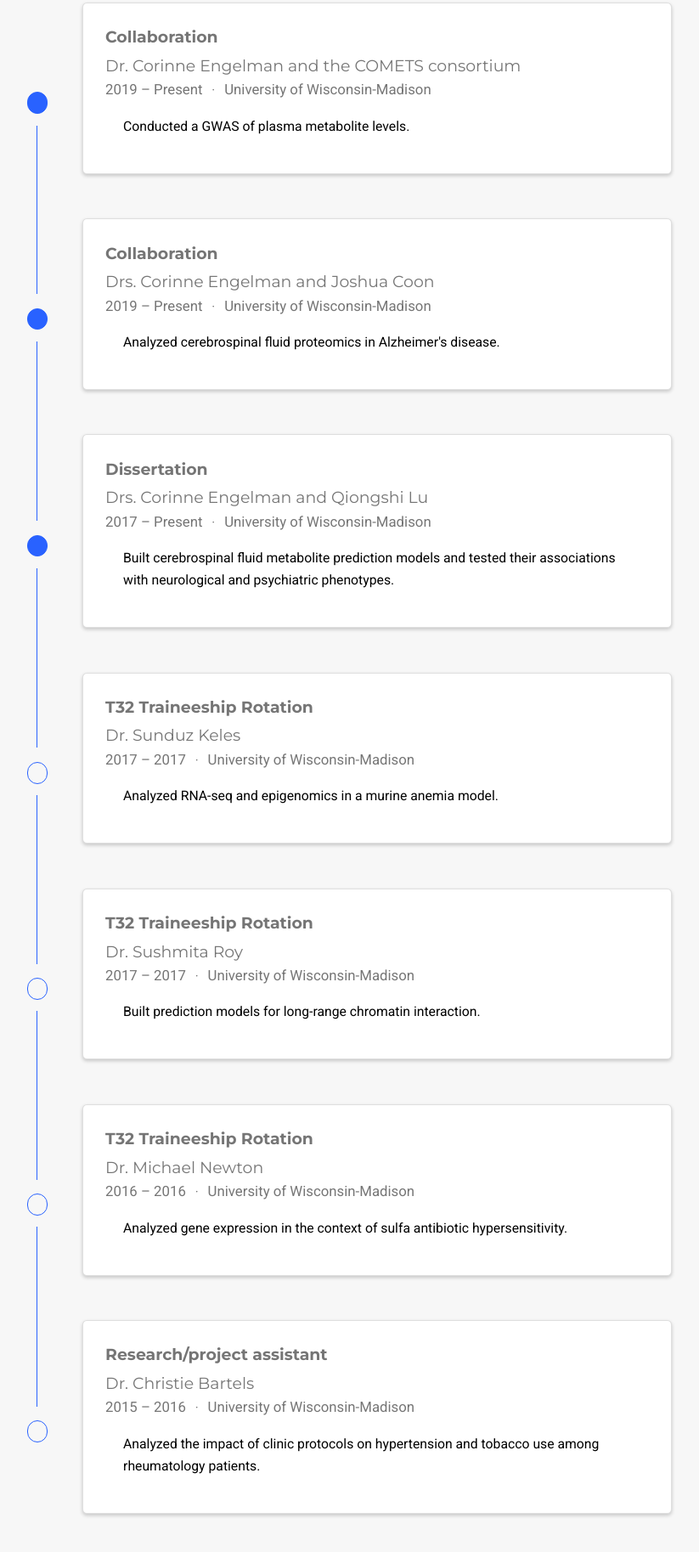
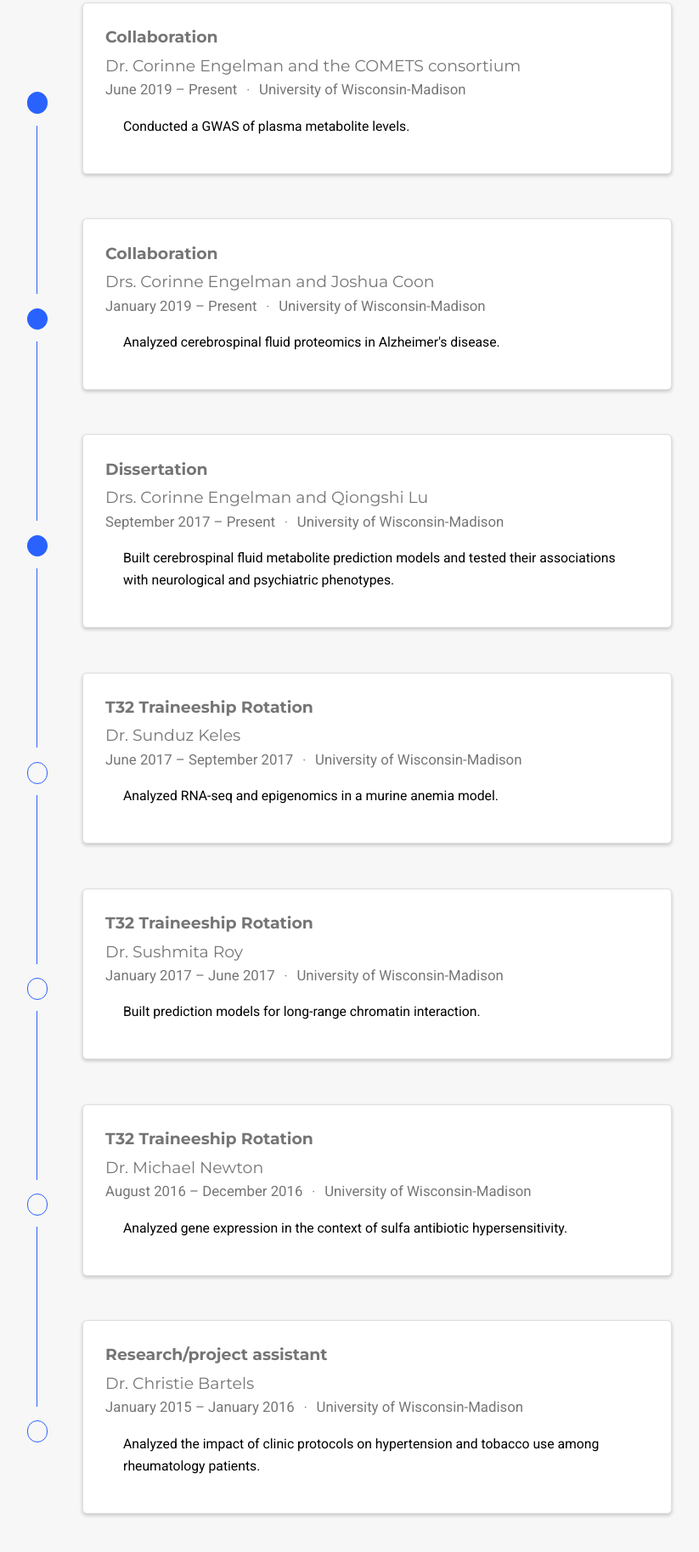
Before and after one commit to dpanyard/dpanyard.github.io, a plain HTML site: page index.html in a window 1280 px wide. Shown: the part 908-2735 px from the top of the page at 85% size, without its empty margins (434-1257 px from the left). Drawn offline with nearby package versions, Linux system fonts and the light colour scheme; some packages are replaced by stand-ins of ours; some icons are missing.

Commit message:
Added mentee info to CV, added ORC ID link.

```diff
--- a/index.html
+++ b/index.html
@@ -635,26 +635,41 @@
 
 
 
+        <li>
+          <a href="https://scholar.google.com/citations?user=YWXZAgoAAAAJ&amp;hl=en" target="_blank" rel="noopener">
+            <i class="ai ai-google-scholar big-icon"></i>
+          </a>
+        </li>
+
+
+
+
+
+
+
+
+
+
+        <li>
+          <a href="https://orcid.org/0000-0001-5480-4803" target="_blank" rel="noopener">
+            <i class="ai ai-orcid big-icon"></i>
+          </a>
+        </li>
+
+
+
+
+
+
+
+
+
+
 
 
         <li>
           <a href="https://twitter.com/DanielPanyard" target="_blank" rel="noopener">
             <i class="fab fa-twitter big-icon"></i>
-          </a>
-        </li>
-
-
-
-
-
-
-
-
-
-
-        <li>
-          <a href="https://scholar.google.com/citations?user=YWXZAgoAAAAJ&amp;hl=en" target="_blank" rel="noopener">
-            <i class="ai ai-google-scholar big-icon"></i>
           </a>
         </li>
 
@@ -817,7 +832,7 @@
             <h4 class="card-title exp-title text-muted mt-0 mb-1">Collaboration</h4>
             <h4 class="card-title exp-company text-muted my-0">Dr. Corinne Engelman and the COMETS consortium</h4>
             <div class="text-muted exp-meta">
-              2019 –
+              June 2019 –
 
                 Present
 
@@ -854,7 +869,7 @@
             <h4 class="card-title exp-title text-muted mt-0 mb-1">Collaboration</h4>
             <h4 class="card-title exp-company text-muted my-0">Drs. Corinne Engelman and Joshua Coon</h4>
             <div class="text-muted exp-meta">
-              2019 –
+              January 2019 –
 
                 Present
 
@@ -891,7 +906,7 @@
             <h4 class="card-title exp-title text-muted mt-0 mb-1">Dissertation</h4>
             <h4 class="card-title exp-company text-muted my-0">Drs. Corinne Engelman and Qiongshi Lu</h4>
             <div class="text-muted exp-meta">
-              2017 –
+              September 2017 –
 
                 Present
 
@@ -928,9 +943,9 @@
             <h4 class="card-title exp-title text-muted mt-0 mb-1">T32 Traineeship Rotation</h4>
             <h4 class="card-title exp-company text-muted my-0">Dr. Sunduz Keles</h4>
             <div class="text-muted exp-meta">
-              2017 –
-
-                2017
+              June 2017 –
+
+                September 2017
 
 
                 <span class="middot-divider"></span>
@@ -965,9 +980,9 @@
             <h4 class="card-title exp-title text-muted mt-0 mb-1">T32 Traineeship Rotation</h4>
             <h4 class="card-title exp-company text-muted my-0">Dr. Sushmita Roy</h4>
             <div class="text-muted exp-meta">
-              2017 –
-
-                2017
+              January 2017 –
+
+                June 2017
 
 
                 <span class="middot-divider"></span>
@@ -1002,9 +1017,9 @@
             <h4 class="card-title exp-title text-muted mt-0 mb-1">T32 Traineeship Rotation</h4>
             <h4 class="card-title exp-company text-muted my-0">Dr. Michael Newton</h4>
             <div class="text-muted exp-meta">
-              2016 –
-
-                2016
+              August 2016 –
+
+                December 2016
 
 
                 <span class="middot-divider"></span>
@@ -1039,9 +1054,9 @@
             <h4 class="card-title exp-title text-muted mt-0 mb-1">Research/project assistant</h4>
             <h4 class="card-title exp-company text-muted my-0">Dr. Christie Bartels</h4>
             <div class="text-muted exp-meta">
-              2015 –
-
-                2016
+              January 2015 –
+
+                January 2016
 
 
                 <span class="middot-divider"></span>
```
Also changed, not shown: authors/danielpanyard/index.html (+21 -6 lines), project/cv/index.html (+21 -6 lines), project/edi/index.html (+21 -6 lines), project/teaching/index.html (+21 -6 lines), 1 other file.
